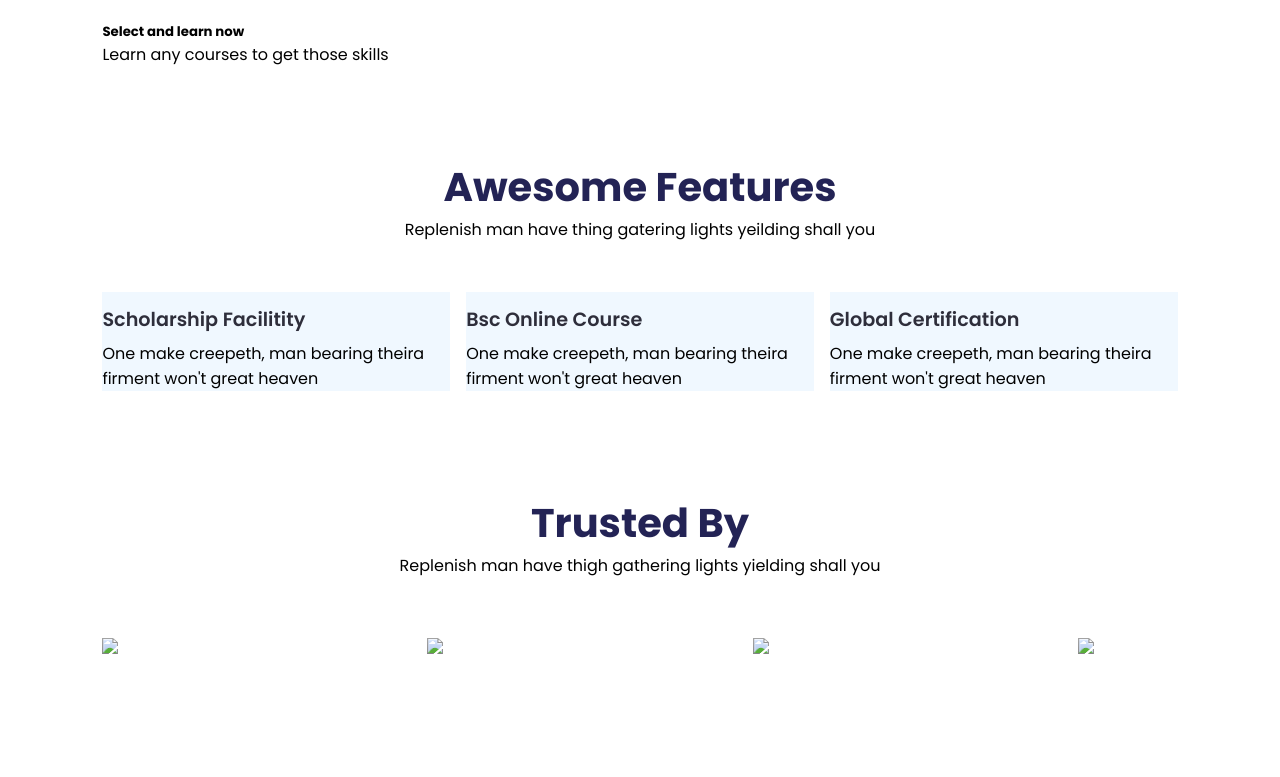
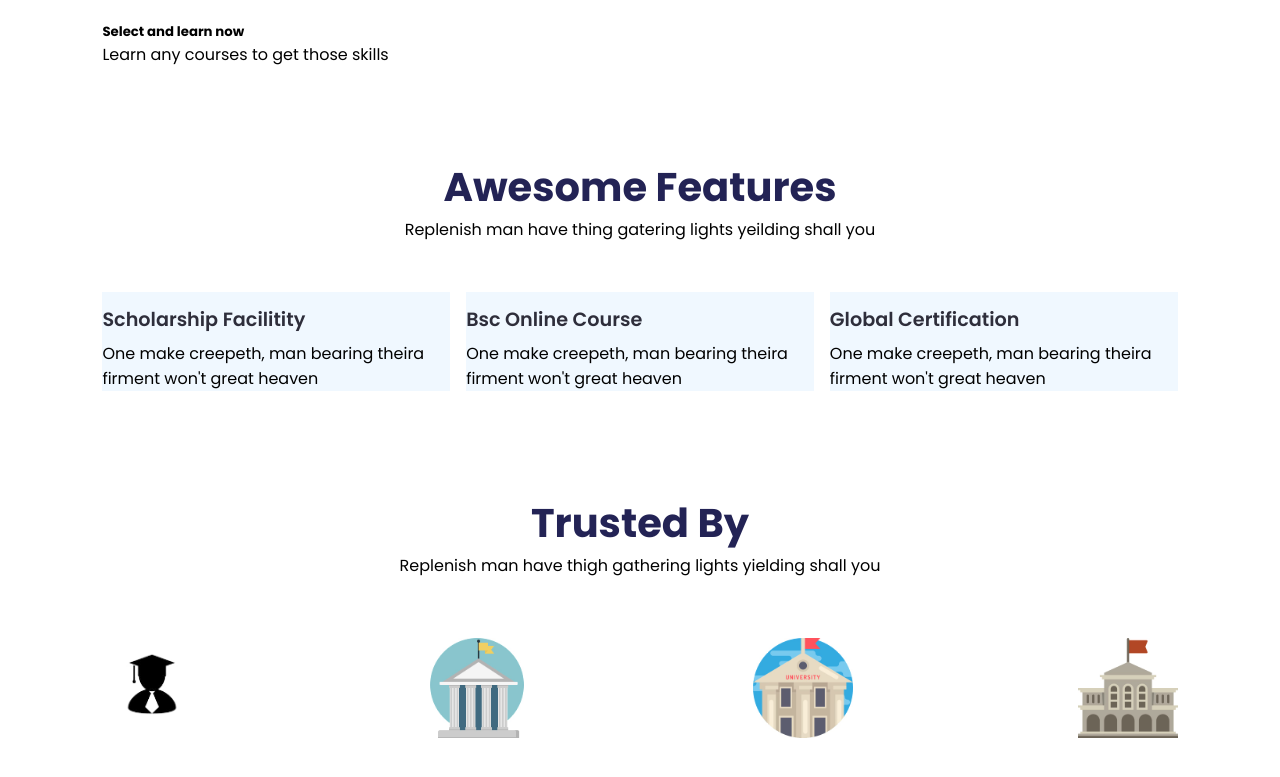
Before and after one commit to Prathamshukla01/static-school-website, a plain HTML site: page about.html in a window 1280 px wide. Shown: the part 875-1652 px from the top of the page. Drawn offline with Linux system fonts and the light colour scheme.

Commit message:
Update about.html

```diff
--- a/about.html
+++ b/about.html
@@ -80,10 +80,10 @@
         <h1>Trusted By</h1>
         <p>Replenish man have thigh gathering lights yielding shall you</p>
         <div class="trust-img">
-            <img src="images/trust img-1.jpg">
-            <img src="images/trust img-2.jpg">
-            <img src="images/trust img-3.jpg">
-            <img src="images/trust img-4.jpg">
+            <img src="trust img-1.jpg">
+            <img src="trust img-2.jpg">
+            <img src="trust img-3.jpg">
+            <img src="trust img-4.jpg">
         </div>
     </section>
 
```
